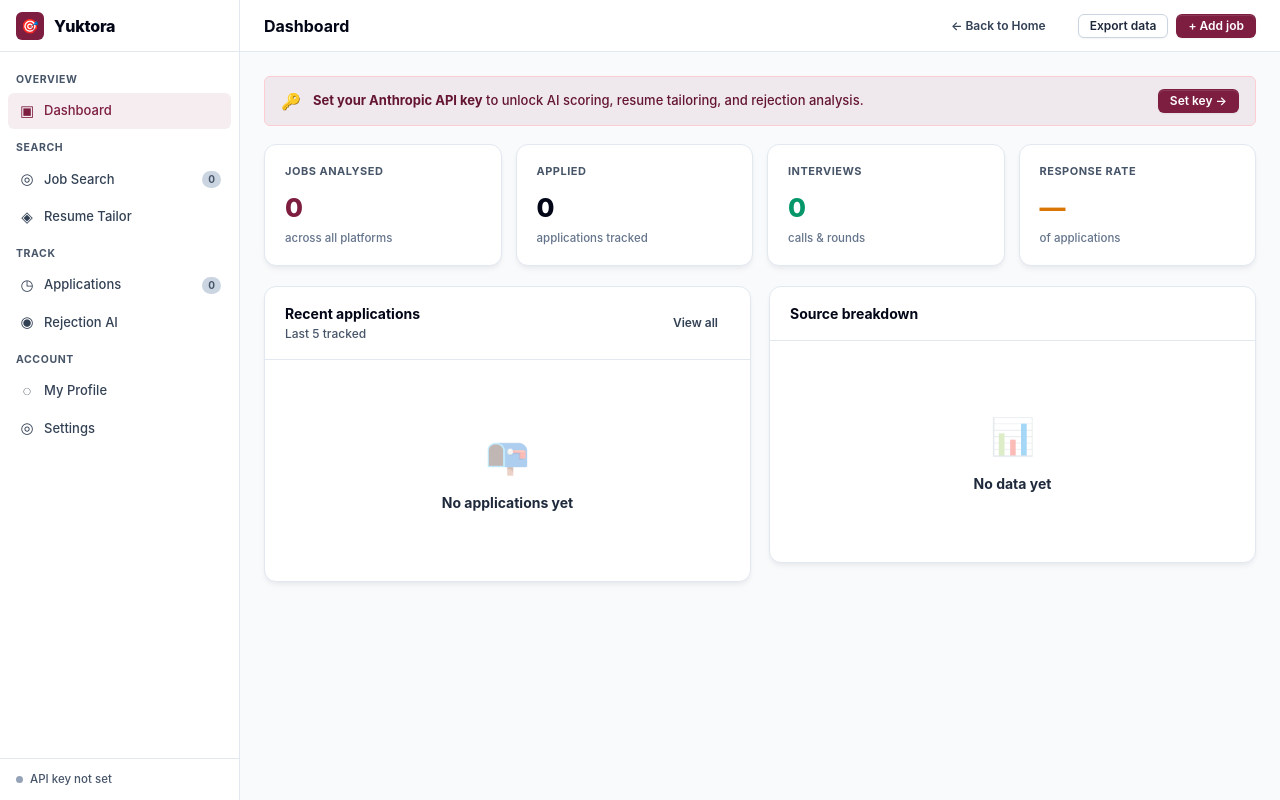
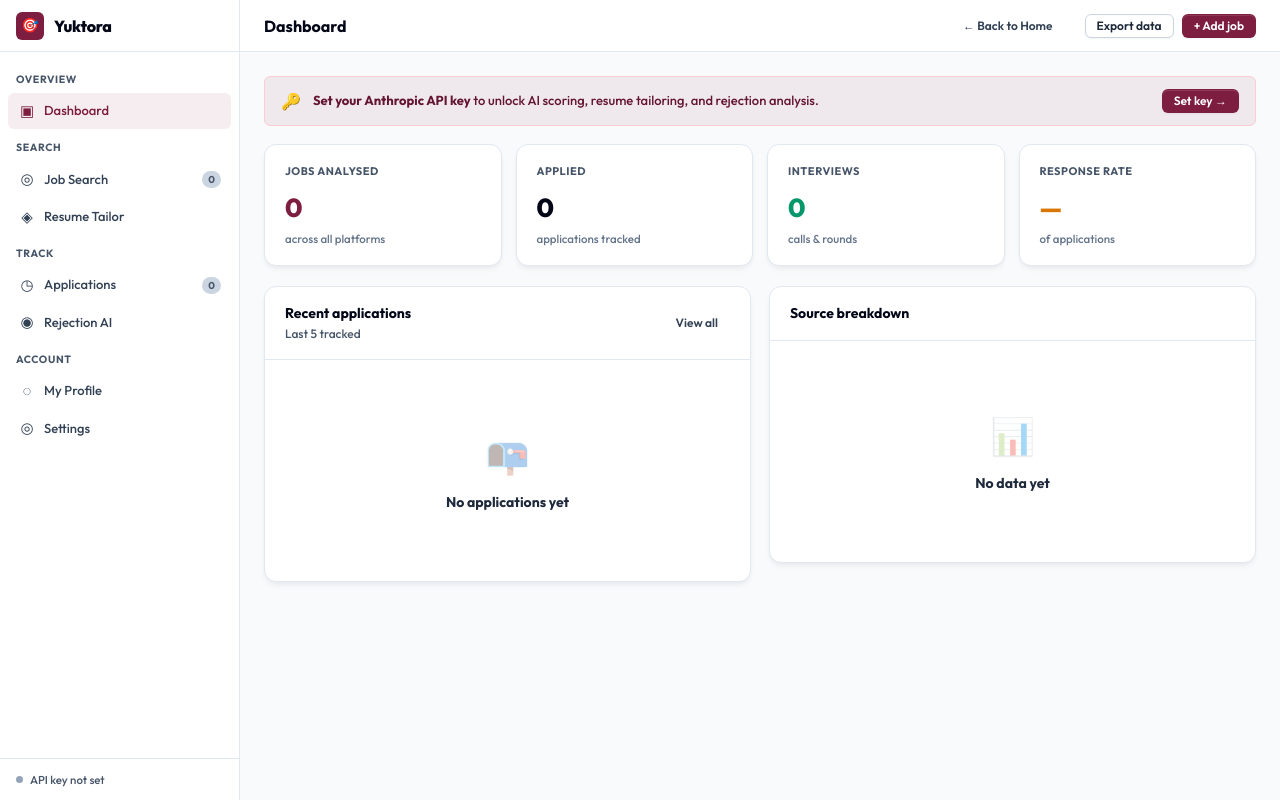
Before and after one commit to amitbhargav/Yuktora, a plain HTML site: page app.html in a window 1280 px wide. Drawn offline with Linux system fonts and the light colour scheme.

Commit message:
Update app.html

```diff
--- a/app.html
+++ b/app.html
@@ -11,9 +11,9 @@
    DESIGN TOKENS - LIGHT & BRIGHT SAAS THEME
 ───────────────────────────────────────────── */
 :root{
-  --sans:    'Inter', sans-serif;
+  --sans:    'Outfit', sans-serif;
   --mono:    'DM Mono', monospace;
-  --display: 'Inter', sans-serif;
+  --display: 'Outfit', sans-serif;
 
   /* Light Theme Base */
   --white:   #FFFFFF;
```
